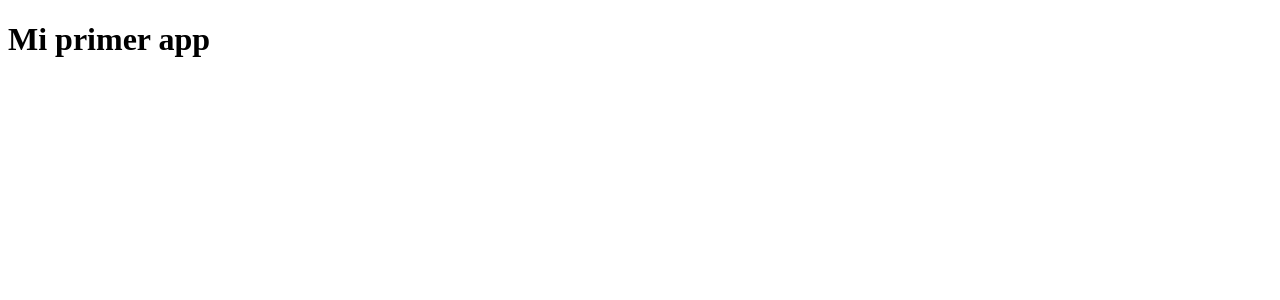
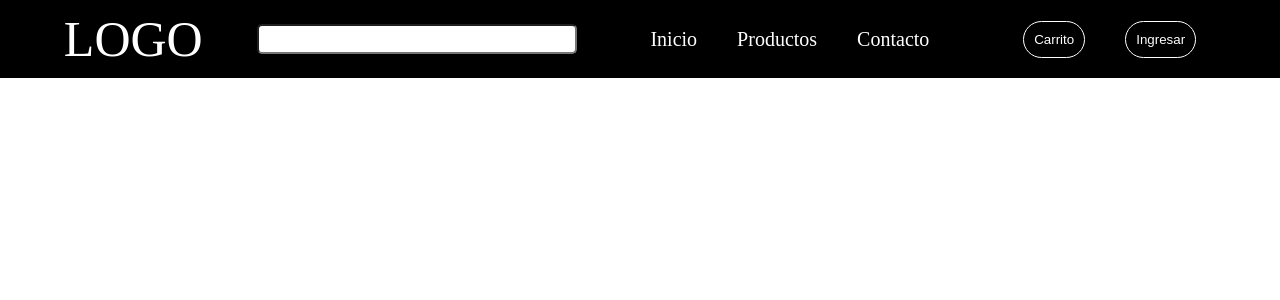
Before and after one commit to jonathanmaidana/Curso_React.JS, a React (Create React App) app: page / in a window 1280 px wide. Shown: the top 300 px of the page. Built offline with nearby package versions, Linux system fonts and the light colour scheme.

Commit message:
Segundo Desafio

```diff
--- a/package.json
+++ b/package.json
@@ -6,9 +6,11 @@
     "@testing-library/jest-dom": "^5.16.4",
     "@testing-library/react": "^13.1.1",
     "@testing-library/user-event": "^13.5.0",
+    "materialize-css": "^1.0.0-rc.2",
     "react": "^18.0.0",
     "react-dom": "^18.0.0",
     "react-scripts": "5.0.1",
+    "sass": "^1.51.0",
     "web-vitals": "^2.1.4"
   },
   "scripts": {
--- a/src/App.js
+++ b/src/App.js
@@ -1,7 +1,9 @@
+import NavBar from "./components/NavBar/NavBar";
+
 function App() {
   return (
     <div className="miApp">
-      <h1>Mi primer app</h1>
+      <NavBar />
     </div>
   );
 }
--- /dev/null
+++ b/src/components/NavBar/NavBar.js
@@ -0,0 +1,19 @@
+export default function NavBar(){
+    return (
+        <header className="navBar">
+            <div className="logo">LOGO</div>
+            <input type="search" className="navBar-search"/>
+            <nav className="navBar-nav">
+                <ul>
+                    <li>Inicio</li>
+                    <li>Productos</li>
+                    <li>Contacto</li>
+                </ul>
+            </nav>
+            <div className="navBar-icon">
+                <button>Carrito</button>
+                <button>Ingresar</button>
+            </div>
+        </header>
+    );
+}
--- a/src/index.js
+++ b/src/index.js
@@ -2,7 +2,8 @@ import React from 'react';
 import ReactDOM from 'react-dom/client';
 import App from './App';
 import reportWebVitals from './reportWebVitals';
-import "./css/styles.css"
+
+import "./styles/components/stylesNavBar.scss";
 
 const root = ReactDOM.createRoot(document.getElementById('root'));
 root.render(
--- /dev/null
+++ b/src/styles/components/stylesNavBar.scss
@@ -0,0 +1,63 @@
+* {
+    padding: 0;
+    margin: 0;
+    box-sizing: border-box;
+}
+
+/* --------------------------------- Header --------------------------------- */
+
+.navBar{
+    background-color: #000;
+    color: #fff;
+    display: flex;
+    justify-content: space-evenly;
+    align-items :center;
+    padding: 10px;
+
+    .logo{
+        font-size: 50px;
+    }
+
+    .navBar-search{
+        width: 25vw;
+        height: 30px;
+        padding: 5px;
+        border-radius: 5px;
+    }
+
+    &-nav{
+        display: flex;
+
+        ul{
+            list-style: none;
+
+            li{
+                display: inline-block;
+                margin: 0 20px;
+                font-size: 20px;
+                cursor: pointer;
+                transition: .3s ease;
+
+                &:hover{
+                    color: #72c8c1;
+                }
+            }
+        }
+    }
+
+    &-icon button{
+        border: 1px solid #fff;
+        border-radius: 50px;
+        background-color: transparent;
+        padding: 10px;
+        margin: 0 20px;
+        transition: .3s ease;
+        cursor: pointer;
+        color: #fff;
+
+        &:hover{
+            color: #72c8c1;
+            border-color: #57bbb4;
+        }
+    }
+}
```
Also changed, not shown: src/css/styles.css (deleted), 1 other file (tests, documents, lock files or other folders).
